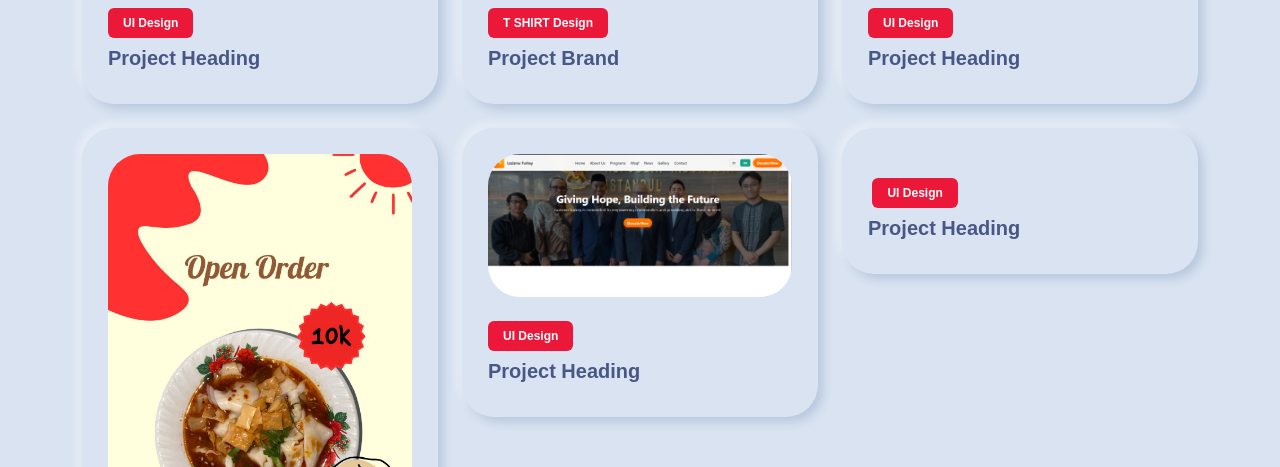
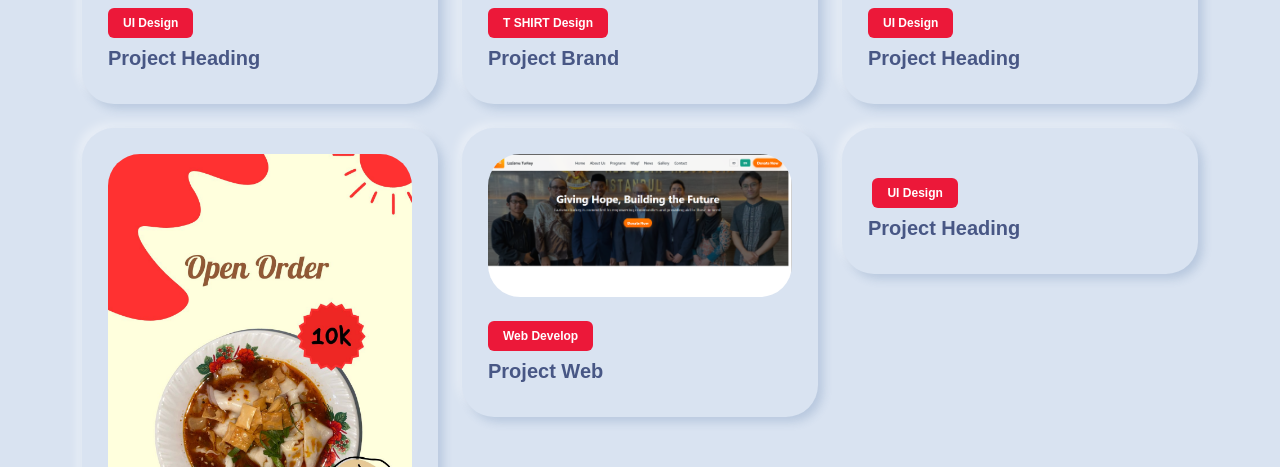
Before and after one commit to Nbl-bot/porto, a plain HTML site: page porto/index.html in a window 1280 px wide. Shown: the part 1960-2427 px from the top of the page. Drawn offline with nearby package versions, Linux system fonts and the light colour scheme; a web font is replaced by a local one.

Commit message:
Update index.html

```diff
--- a/porto/index.html
+++ b/porto/index.html
@@ -176,13 +176,15 @@
                         <a href="#" class="d-block mt-2 fw-bold"><h5 class="fw-bold">Project</h5></a>
                     </div>
                 </div>
-                <div class="col-md-6 col-lg-4" data-aos="fade-up" data-aos-delay="200">
-                    <div class="p-4 border-hover shadow rounded-5">
-                        <img src="assets/images/WEB.png" class="img-fluid rounded-5" alt="">
-                        <span class="badge mt-4">UI Design</span>
-                        <a href="#" class="d-block mt-2 fw-bold"><h5 class="fw-bold">Project Heading</h5></a>
-                    </div>
-                </div>
+              <div class="col-md-6 col-lg-4" data-aos="fade-up" data-aos-delay="200">
+    <a href="https://lazismuturkey.org" class="text-decoration-none">
+        <div class="p-4 border-hover shadow rounded-5">
+            <img src="assets/images/WEB.png" class="img-fluid rounded-5" alt="">
+            <span class="badge mt-4">Web Develop</span>
+            <h5 class="fw-bold mt-2">Project Web</h5>
+        </div>
+    </a>
+</div>
                 <div class="col-md-6 col-lg-4" data-aos="fade-up" data-aos-delay="300">
                     <div class="p-4 border-hover shadow rounded-5">
                         <img src="assets/images/WEB.JPG" class="img-fluid rounded-5" alt="">
```
